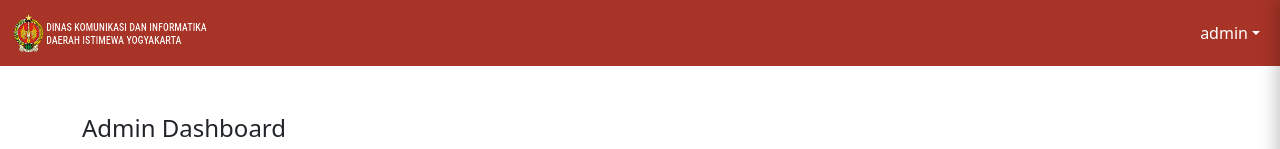
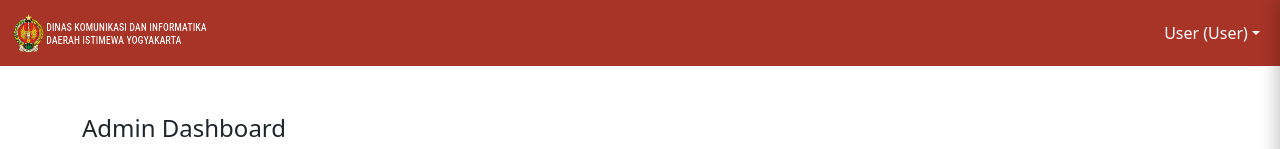
Before and after one commit to rifalfebiyan/diskominfo_diy2024, a React (Create React App) app: page /admin in a window 1280 px wide. Shown: the top 149 px of the page. Built offline with nearby package versions, Linux system fonts and the light colour scheme; no server answers; sample sign-in values are in the browser's storage.

Commit message:
navbar update

```diff
--- a/src/components/Header.jsx
+++ b/src/components/Header.jsx
@@ -2,10 +2,13 @@ import React, { useState, useEffect, useRef } from 'react';
 import { useNavigate } from 'react-router-dom';
 import 'bootstrap/dist/css/bootstrap.min.css';
 import { Modal, Button, Dropdown } from 'react-bootstrap';
+import axios from 'axios';
 
 function Header({ onLogout }) {
   const [show, setShow] = useState(false);
   const [sidebarVisible, setSidebarVisible] = useState(false);
+  const [userName, setUserName] = useState('User');
+  const [userRole, setUserRole] = useState('User');// State for storing the user's name
   const sidebarRef = useRef(null);
   const navigate = useNavigate();
 
@@ -39,11 +42,45 @@ function Header({ onLogout }) {
     };
   }, [sidebarVisible]);
 
+  // Fetch user data from API
+  useEffect(() => {
+    const userId = localStorage.getItem('userId'); // Get user ID from localStorage
+    const fetchUserData = async () => {
+      try {
+        const response = await axios.get(`http://localhost:8080/api/users/${userId}`, {
+          headers: {
+            Authorization: `Bearer ${localStorage.getItem('token')}`,
+          },
+        });
+        setUserName(response.data.name); // Store the user's name in state
+        setUserRole( response.data.role);
+      } catch (error) {
+        console.error('Error fetching user data:', error);
+      }
+    };
+
+    if (userId) {
+      fetchUserData(); // Call function to fetch user data
+    }
+  }, []);
+
   return (
-    <header style={{ position: 'sticky', top: '0', zIndex: '1000', backgroundColor: '#A83427', width: '100%' }}>
+    <header
+      style={{
+        position: 'sticky',
+        top: '0',
+        zIndex: '1000',
+        backgroundColor: '#A83427',
+        width: '100%',
+      }}
+    >
       <nav className="navbar navbar-expand-lg">
         <div className="container-fluid">
-          <a className="navbar-brand" onClick={handleLogoClick} style={{ cursor: 'pointer' }}>
+          <a
+            className="navbar-brand"
+            onClick={handleLogoClick}
+            style={{ cursor: 'pointer' }}
+          >
             <img
               src="/logo_diskominfo.png"
               alt="Logo"
@@ -65,11 +102,17 @@ function Header({ onLogout }) {
             <ul className="navbar-nav ms-auto">
               <li className="nav-item dropdown">
                 <Dropdown>
-        <Dropdown.Toggle variant="link" id="dropdown-basic" className="nav-link d-flex align-items-center" style={{ color: 'white' }}>
-          <i className="bi bi-person-circle" style={{ fontSize: '20px', color: 'white' }}></i>
-          <span className="ms-2">
-            {localStorage.getItem('userRole') || 'User'}
-          </span>
+                  <Dropdown.Toggle
+                    variant="link"
+                    id="dropdown-basic"
+                    className="nav-link d-flex align-items-center"
+                    style={{ color: 'white' }}
+                  >
+                    <i
+                      className="bi bi-person-circle"
+                      style={{ fontSize: '20px', color: 'white' }}
+                    ></i>
+                    <span className="ms-2">{userName || ''} ({userRole})</span>
                   </Dropdown.Toggle>
                   <Dropdown.Menu align="end">
                     <Dropdown.Item href="/profile">Profile</Dropdown.Item>
@@ -83,15 +126,45 @@ function Header({ onLogout }) {
       </nav>
 
       {/* Sidebar */}
-      <div className={`sidebar2 ${sidebarVisible ? 'visible' : ''}`} ref={sidebarRef}>
-        <button className="close-btn" onClick={() => setSidebarVisible(false)}>&times;</button>
+      <div
+        className={`sidebar2 ${sidebarVisible ? 'visible' : ''}`}
+        ref={sidebarRef}
+      >
+        <button
+          className="close-btn"
+          onClick={() => setSidebarVisible(false)}
+        >
+          &times;
+        </button>
         <ul className="list-unstyled p-3">
-          <li><a href="/dashboard" className="sidebar-link">Home</a></li>
-          <li><a href="/admin" className="sidebar-link">Admin Dashboard</a></li>
-          <li><a href="/guest" className="sidebar-link">Data Tamu</a></li>
-          <li><a href="/add" className="sidebar-link">Formulir Tamu</a></li>
-          <li><a href="/profile" className="sidebar-link">Profile</a></li>
-          <li onClick={handleShow}><a className="sidebar-link">Logout</a></li>
+          <li>
+            <a href="/dashboard" className="sidebar-link">
+              Home
+            </a>
+          </li>
+          <li>
+            <a href="/admin" className="sidebar-link">
+              Admin Dashboard
+            </a>
+          </li>
+          <li>
+            <a href="/guest" className="sidebar-link">
+              Data Tamu
+            </a>
+          </li>
+          <li>
+            <a href="/add" className="sidebar-link">
+              Formulir Tamu
+            </a>
+          </li>
+          <li>
+            <a href="/profile" className="sidebar-link">
+              Profile
+            </a>
+          </li>
+          <li onClick={handleShow}>
+            <a className="sidebar-link">Logout</a>
+          </li>
         </ul>
       </div>
 
--- a/src/components/User.jsx
+++ b/src/components/User.jsx
@@ -8,10 +8,10 @@ const User = () => {
   const [users, setUsers] = useState([]);
   const [departments, setDepartments] = useState([]);
   const [agencies, setAgencies] = useState([]);
-  const [currentUser , setCurrentUser ] = useState(null);
+  const [currentUser  , setCurrentUser  ] = useState(null);
   const [showDepartmentsTable, setShowDepartmentsTable] = useState(true);
   const [showUsersTable, setShowUsersTable] = useState(true);
-  const [isHovered, setIsHovered] = useState(false); // Definisikan state isHovered
+  const [isHovered, setIsHovered] = useState(false);
   const [stats, setStats] = useState({
     totalUsers: 0,
     totalDepartments: 0,
@@ -40,7 +40,7 @@ const User = () => {
     }
   };
 
-  const fetchCurrentUser = async () => {
+ const fetchCurrentUser  = async () => {
   try {
     const userId = localStorage.getItem('userId');
     const response = await axios.get(`http://localhost:8080/api/users/${userId}`, {
@@ -48,9 +48,8 @@ const User = () => {
         'Authorization': `Bearer ${localStorage.getItem('token')}`
       }
     });
-      setCurrentUser(response.data);
+    setCurrentUser (response.data);
     console.log("Current User:", response.data);
-      console.log("Agency ID:", response.data.agency_id);
 
     // Pastikan agency_id ada sebelum memanggil fetchDepartments
     if (response.data.agency_id) {
@@ -61,9 +60,9 @@ const User = () => {
     }
   } catch (error) {
     console.error('Error fetching current user:', error);
+    alert('Gagal mengambil data pengguna: ' + error.message);
   }
 };
-
 
 const fetchAgencies = async () => {
   try {
@@ -78,21 +77,20 @@ const User = () => {
   }
 };
 
-  const fetchDepartments = async () => {
+  const fetchDepartments = async (agencyId) => {
     try {
-      const response = await axios.get('http://localhost:8080/api/departments', {
+      const response = await axios.get(`http://localhost:8080/api/departments?agency_id=${agencyId}`, {
         headers: {
           'Authorization': `Bearer ${localStorage.getItem('token')}`
         }
       });
-      console.log("Departments fetched (no filter):", response.data);
+      console.log("Departments fetched for agency:", response.data);
       setDepartments(response.data);
     } catch (error) {
       console.error('Error fetching departments:', error);
+      alert('Failed to fetch departments data: ' + error.message);
     }
   };
-
-
 
   const fetchStats = async () => {
     try {
@@ -278,7 +276,6 @@ const User = () => {
             </table>
           </div>
         </div>
-
       )}
 
       {/* Tabel Pengguna dengan kondisi showUsersTable */}
```
Also changed, not shown: src/components/CORETAN.jsx (added). Lines whose indentation alone changed are shown as unchanged.
